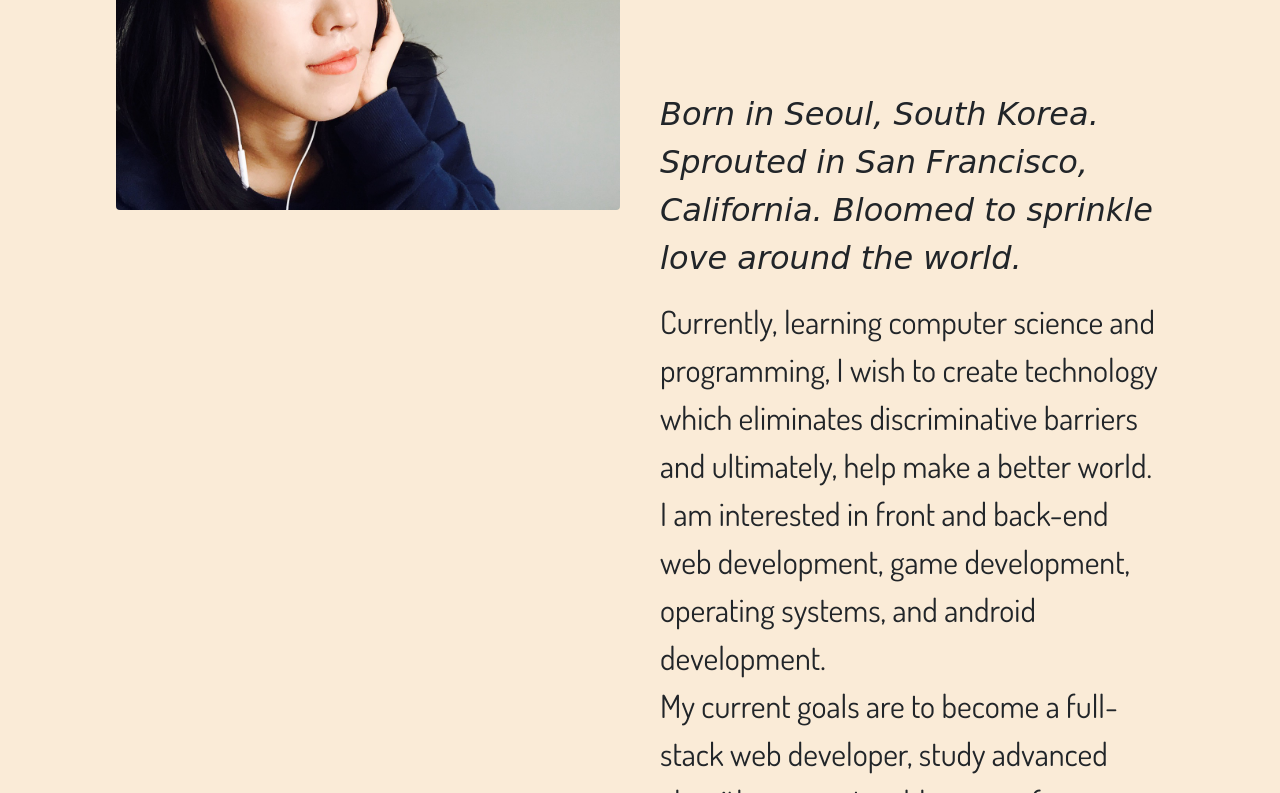
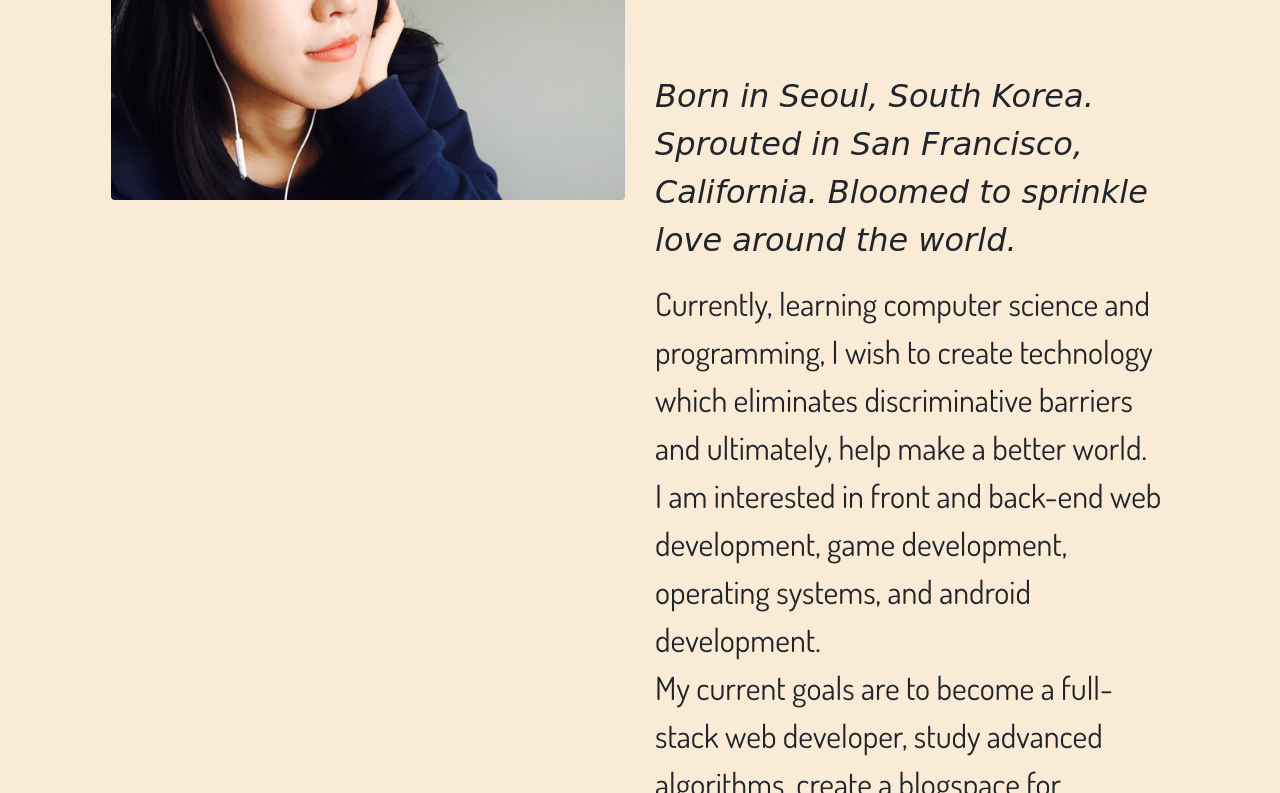
Before and after one commit to JiwoonKim/WD50-project0, a plain HTML site: page about.html in a window 1280 px wide. Shown: the part 274-1067 px from the top of the page. Drawn offline with nearby package versions, Linux system fonts and the light colour scheme; a web font is replaced by a local one.

Commit message:
Changed font sizes and padding sizes of head

```diff
--- a/mysass.scss
+++ b/mysass.scss
@@ -5,16 +5,21 @@ $navbar-gradient: linear-gradient(to right, #23c4da, #00b5e4, #00a4ed, #0091f0,
 
 .col-md-6 {
     font-family: 'Nanum Brush Script', cursive;
-    font-size: 2rem;
+    font-size: 1.5rem;
 
     #name {
         font-size: 4rem;
     }
     #quote {
         font-style: italic;
+        color: gray;
     }
     #intro {
         font-family: 'Dosis', sans-serif;
+    }
+    .table {
+        font-family: 'Dosis', sans-serif;
+        font-size: 1rem;
     }
 }
 
--- a/mystyle.css
+++ b/mystyle.css
@@ -19,12 +19,12 @@ body {
     }
 }
 .col-md-6 {
-    padding: 20px;
+    padding-bottom: 20px;
 }
 
 /* about.html */
 #about-container {
-    margin-top: 30px;
+    margin-top: 2rem;
     height: 80%;
 }
 #about-img {
```
